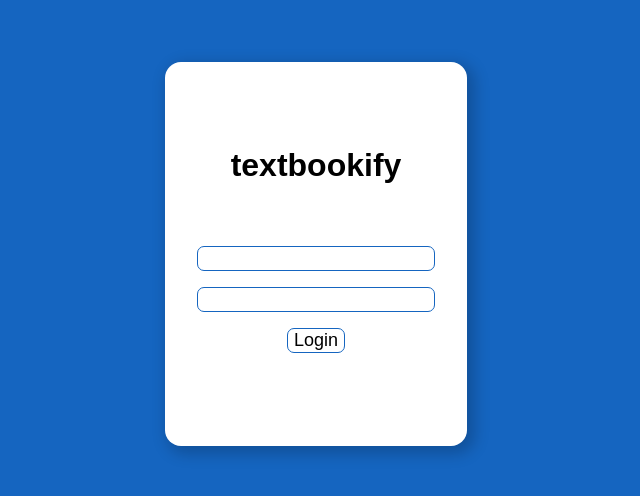
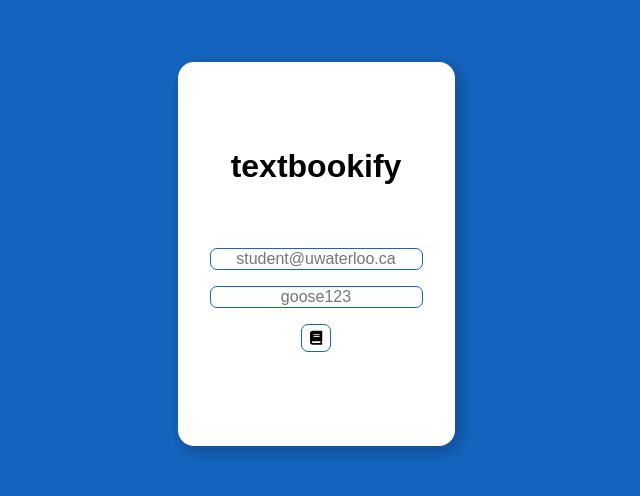
Before and after one commit to stevenw47/textbookify, a Vue app: page /login in a window 1280 px wide. Shown: the part 146-642 px from the top of the page, without its empty margins (324-964 px from the left). Built offline with nearby package versions, Linux system fonts and the light colour scheme; a web font is replaced by a local one.

Commit message:
Improved login page, added new favicon

```diff
--- a/public/index.html
+++ b/public/index.html
@@ -6,11 +6,11 @@
     <meta name="viewport" content="width=device-width,initial-scale=1.0">
     <link rel="icon" href="<%= BASE_URL %>favicon.ico">
     <link rel="stylesheet" href="https://use.fontawesome.com/releases/v5.6.3/css/all.css" integrity="sha384-UHRtZLI+pbxtHCWp1t77Bi1L4ZtiqrqD80Kn4Z8NTSRyMA2Fd33n5dQ8lWUE00s/" crossorigin="anonymous">
-    <title>Textbookify</title>
+    <title>textbookify</title>
   </head>
   <body>
     <noscript>
-      <strong>We're sorry but Textbookify doesn't work properly without JavaScript enabled. Please enable it to continue.</strong>
+      <strong>We're sorry but textbookify doesn't work properly without JavaScript enabled. Please enable it to continue.</strong>
     </noscript>
     <div id="app"></div>
     <!-- built files will be auto injected -->
--- a/src/views/Login.vue
+++ b/src/views/Login.vue
@@ -3,9 +3,13 @@
     <div class="card">
       <h1 class="card-title">textbookify</h1>
       <form class="login-form" v-on:submit.prevent="login">
-        <input class="login-input" type="text" v-model="email">
-        <input class="login-input" type="password" v-model="password">
-        <button class="login-button">Login</button>
+        <div class="input-container">
+          <input class="login-input" type="text" placeholder="student@uwaterloo.ca" v-model="email">
+        </div>
+        <div class="input-container">
+          <input class="login-input" type="password" placeholder="goose123" v-model="password">
+        </div>
+        <button class="login-button"><i class="fas fa-book"></i></button>
       </form>
     </div>
   </div>
@@ -63,18 +67,26 @@ export default {
   flex-direction: column;
   align-items: center;
 }
-
+.input-container {
+  display: flex;
+  align-items: center;
+}
+.right-margin {
+  margin-right: 5px;
+}
 .login-input {
   border: 1px solid #1565c0;
   border-radius: 7px;
   margin: 8px 0;
-  font-size: 18px;
+  text-align: center;
+  font-size: 16px;
 }
 .login-button {
   border: 1px solid #1565c0;
   border-radius: 7px;
   margin: 8px 0;
-  font-size: 18px;
+  padding: 5px 8px;
+  font-size: 14px;
 
   background-color: white;
 }
```
Also changed, not shown: 2 other files (tests, documents, lock files or other folders).
